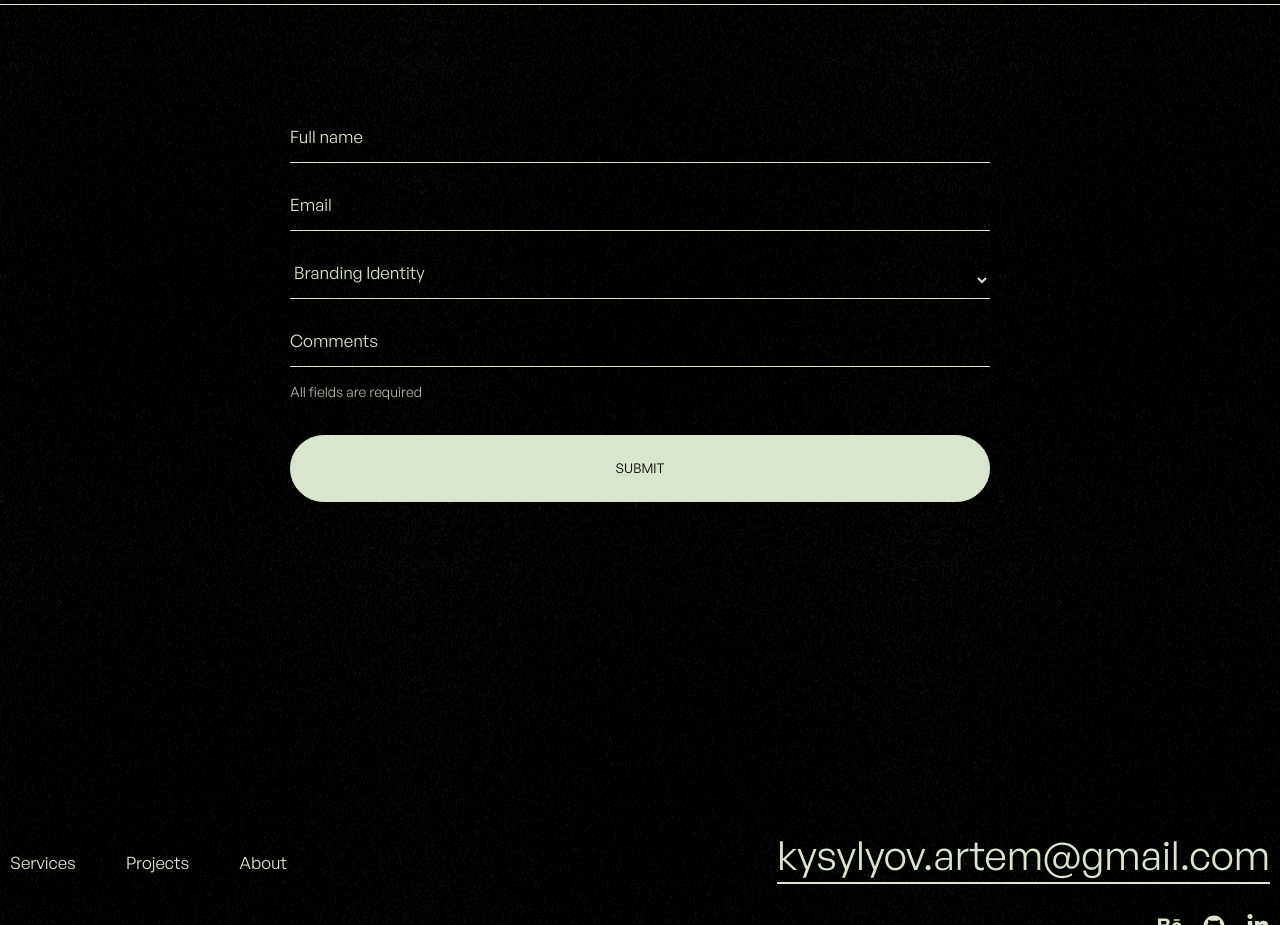
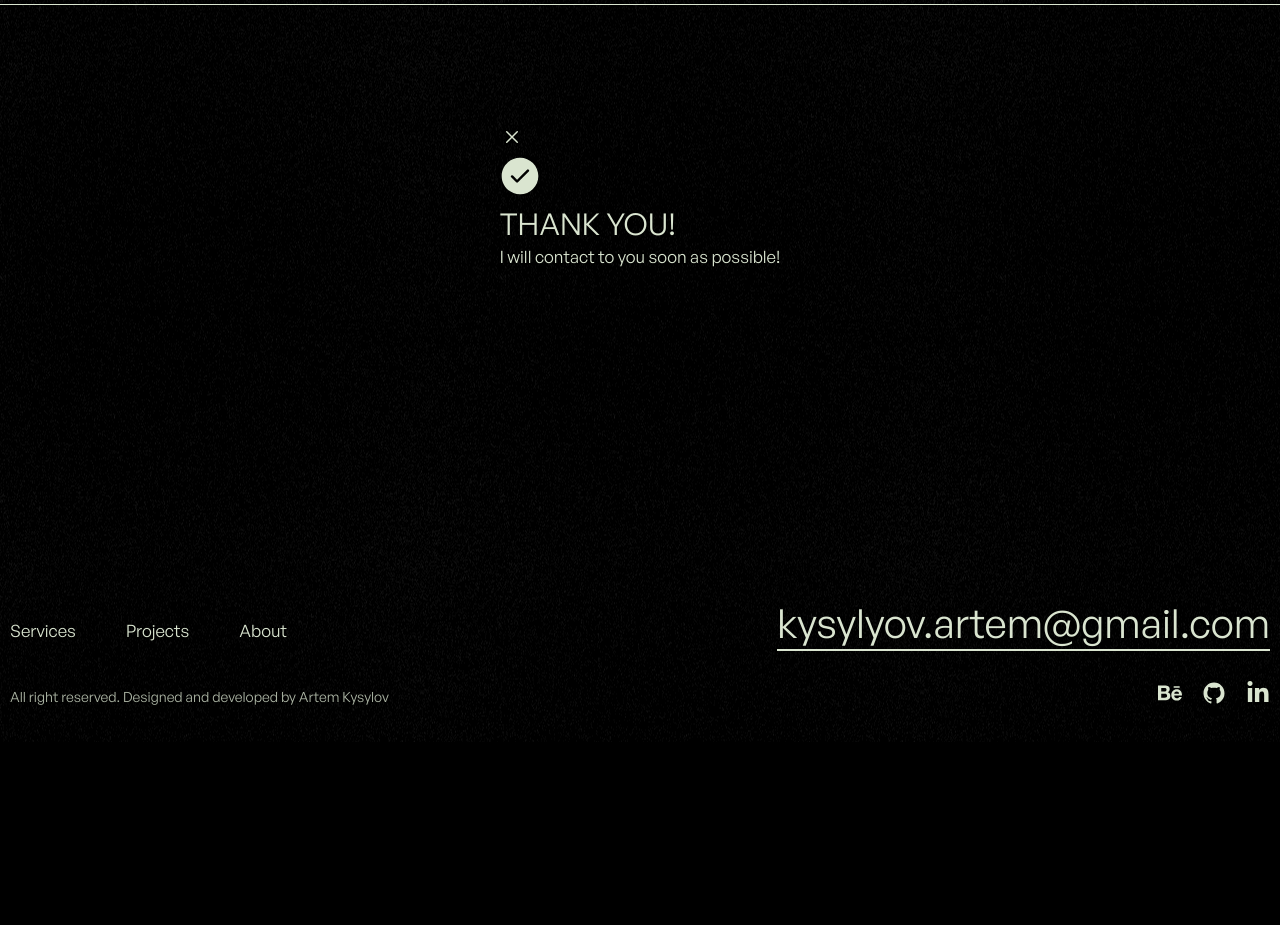
Before and after one commit to Artem-Kysylov/portfolio-website, a Next.js app: page / in a window 1280 px wide. Shown: the part 7300-8225 px from the top of the page. After the commit the page ends 8042 px from the top, so only its background shows below. Built offline with nearby package versions, Linux system fonts and the light colour scheme.

Commit message:
add smooth scroll and build a contact popup

```diff
--- a/package.json
+++ b/package.json
@@ -9,10 +9,11 @@
     "lint": "next lint"
   },
   "dependencies": {
+    "@studio-freight/react-lenis": "^0.0.47",
     "classnames": "^2.5.1",
     "next": "15.0.4",
-    "react": "^19.0.0",
-    "react-dom": "^19.0.0",
+    "react": "^18.3.1",
+    "react-dom": "^18.3.1",
     "react-hook-form": "^7.54.2",
     "react-icons": "^5.4.0"
   }
--- a/src/app/globals.css
+++ b/src/app/globals.css
@@ -61,10 +61,6 @@ input, select, textarea {
 
 
 /* Global styles  */
-html {
-  scroll-behavior: smooth;
-}
-
 body {
     background-color: #000000;
     background-image: url('/noise-bg.png');
--- a/src/app/page.js
+++ b/src/app/page.js
@@ -1,4 +1,7 @@
+'use client'
 // Imports
+import { useEffect } from 'react'
+import Lenis from '@studio-freight/lenis'
 import styles from "./page.module.css"
 
 // Import components
@@ -9,7 +12,28 @@ import Behance from '@/components/sections/behance/Behance'
 import About from '@/components/sections/about/About'
 import Contact from '@/components/sections/contact/Contact'
 
+
 export default function Home() {
+
+  // Smooth scroll initialization
+  useEffect( () => {
+    const lenis = new Lenis({
+      smooth: true,
+      lerp: 0.1,
+      smoothTouch: true,
+    })
+
+    const raf = (time) => {
+      lenis.raf(time)
+      requestAnimationFrame(raf)
+    }
+    requestAnimationFrame(raf)
+
+    return () => {
+      lenis.destroy()
+    }
+  }, [])
+
   return (
     <main>
         <Hero/>
--- a/src/components/contact-form/ContactForm.jsx
+++ b/src/components/contact-form/ContactForm.jsx
@@ -4,11 +4,13 @@ import styles from './styles.module.css'
 
 // Import components
 import Button from '@/components/button/Button'
+import Popup from '@/components/popup/Popup'
 
 const ContactForm = () => {
   return (
     <div className={styles.form__container}>
-      <form className={styles.form}>
+    <Popup/>
+      {/* <form className={styles.form}>
         <div className={styles.form__inputsWrapper}>
           <input className={styles.form__input} type="text" placeholder='Full name'/>
           <input className={styles.form__input} type="email" placeholder='Email'/>
@@ -25,7 +27,7 @@ const ContactForm = () => {
               text='submit'
               buttonType='filled'
           />
-      </form>
+      </form> */}
     </div>
   )
 }
--- /dev/null
+++ b/src/components/popup/Popup.jsx
@@ -0,0 +1,24 @@
+// Imports
+import React from 'react'
+import { IoCloseOutline } from "react-icons/io5"
+import { GoCheckCircleFill } from "react-icons/go"
+import styles from './styles.module.css'
+
+const Popup = () => {
+  return (
+    <div className={styles.popup__wrapper}>
+        <div className={styles.popup__item}>
+            <div className={styles.popup__btn}>
+                <IoCloseOutline size={24}/>
+            </div>
+            <div className={styles.popup__content}>
+                <GoCheckCircleFill size={40}/>
+                <h4>thank you!</h4>
+                <p>I will contact to you soon as possible!</p>
+            </div>
+        </div>
+    </div>
+  )
+}
+
+export default Popup
--- a/src/components/socials-icon/SocilasIcon.jsx
+++ b/src/components/socials-icon/SocilasIcon.jsx
@@ -1,6 +1,5 @@
 // Imports
 import React from 'react'
-import Image from "next/image"
 import Link from 'next/link'
 import styles from './styles.module.css'
 
```
Also changed, not shown: src/app/layout.js (+5 -5 lines), src/components/popup/styles.module.css (added), 1 other file (tests, documents, lock files or other folders). Lines whose indentation alone changed are shown as unchanged.
